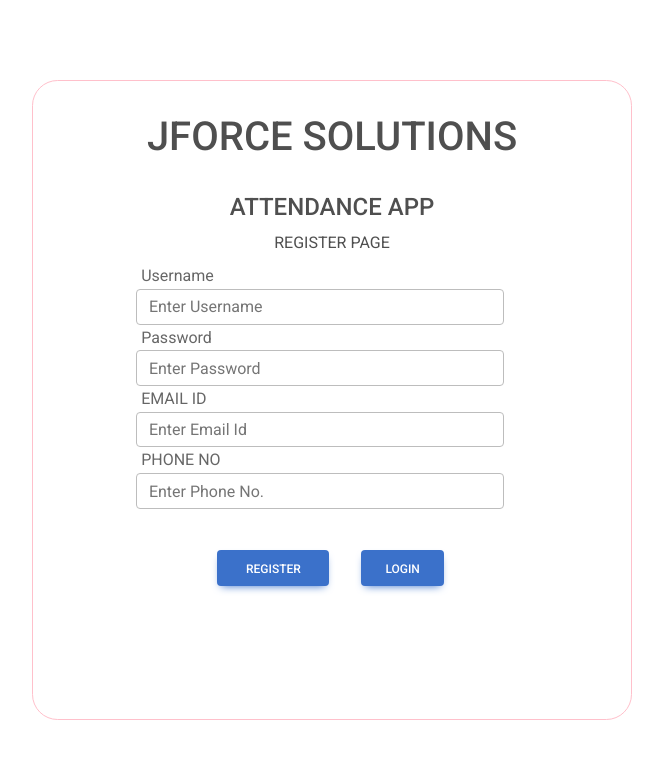
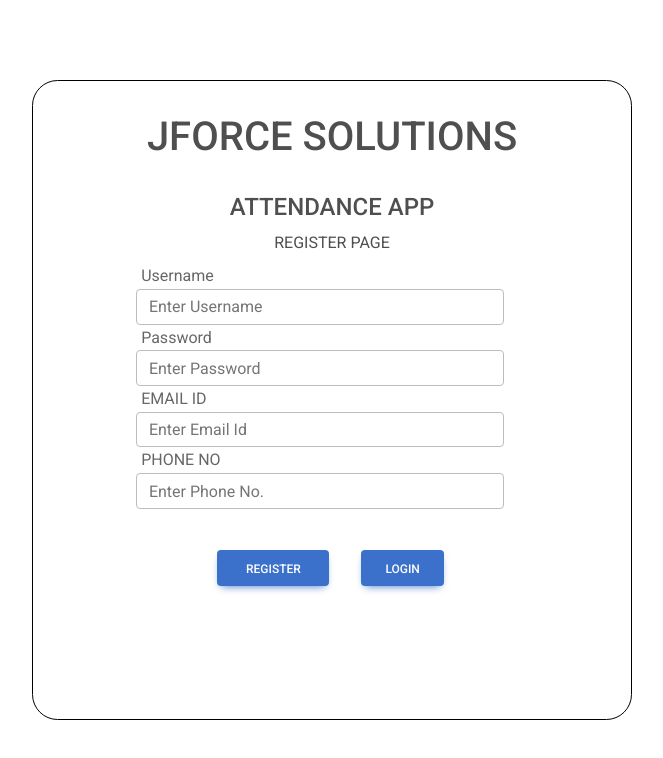
Before and after one commit to AGRLARK/attendance_app, a React (Vite) app in the folder Frontend/: page /register in a window 1280 px wide. Shown: the top 758 px of the page, without its empty margins (308-971 px from the left). Built offline with nearby package versions, Linux system fonts and the light colour scheme.

Commit message:
Final Commit

```diff
--- a/Frontend/src/index.css
+++ b/Frontend/src/index.css
@@ -159,7 +159,7 @@ body {
 }
 
 .container-register {
-  border: 1px solid pink;
+  border: 1px solid black;
   /* margin: 0vw 15vw 0vw 15vw; */
   min-width: 600px;
   max-width: 600px;
```
